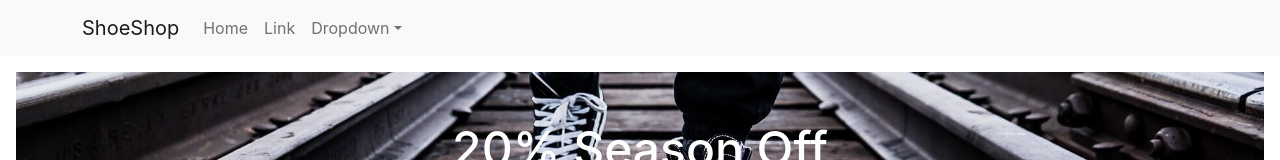
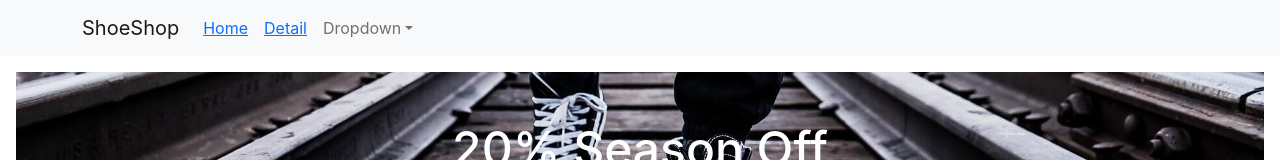
Before and after one commit to lownk/Shoe-shop, a React (Create React App) app: page / in a window 1280 px wide. Shown: the top 160 px of the page. Built offline with nearby package versions, Linux system fonts and the light colour scheme.

Commit message:
버튼 라우팅 기능 구현

```diff
--- a/src/App.js
+++ b/src/App.js
@@ -3,6 +3,8 @@ import "./App.css";
 import { Button, Navbar, Container, Nav, NavDropdown } from "react-bootstrap";
 import Data from "./data.js";
 import Card from "./Card.js";
+import Jumbotron from "./Jumbotron.js";
+import Detail from "./Detail.js";
 
 import { Link, Route, Switch } from "react-router-dom";
 
@@ -18,8 +20,12 @@ function App() {
             <Navbar.Toggle aria-controls="basic-navbar-nav" />
             <Navbar.Collapse id="basic-navbar-nav">
               <Nav className="me-auto">
-                <Nav.Link href="#home">Home</Nav.Link>
-                <Nav.Link href="#link">Link</Nav.Link>
+                <Nav.Link>
+                  <Link to="/">Home</Link>
+                </Nav.Link>
+                <Nav.Link>
+                  <Link to="/detail">Detail</Link>
+                </Nav.Link>
                 <NavDropdown title="Dropdown" id="basic-nav-dropdown">
                   <NavDropdown.Item href="#action/3.1">Action</NavDropdown.Item>
                   <NavDropdown.Item href="#action/3.2">
@@ -40,21 +46,7 @@ function App() {
       </div>
 
       <Route exact path="/">
-        <div className="bg-light p-5 rounded-lg m-3 background">
-          <div className="innerbackground">
-            <h1 className="title">20% Season Off</h1>
-            <p className="lead">
-              This is a simple hero unit, a simple jumbotron-style component for
-              calling extra attention to featured content or information. It
-              uses utility classes for typography and spacing to space content
-              out within the larger container.
-            </p>
-            <a className="btn btn-primary btn-lg" href="#" role="button">
-              Learn more
-            </a>
-          </div>
-        </div>
-
+        <Jumbotron />
         <div className="container">
           <div className="row">
             {data.map((a, i) => {
@@ -65,22 +57,7 @@ function App() {
       </Route>
 
       <Route path="/detail">
-        <div className="container">
-          <div className="row">
-            <div className="col-md-6">
-              <img
-                src="https://codingapple1.github.io/shop/shoes1.jpg"
-                width="100%"
-              />
-            </div>
-            <div className="col-md-6 mt-4">
-              <h4 className="pt-5">상품명</h4>
-              <p>상품설명</p>
-              <p>120000원</p>
-              <button className="btn btn-danger">주문하기</button>
-            </div>
-          </div>
-        </div>
+        <Detail />
       </Route>
     </div>
   );
--- /dev/null
+++ b/src/Detail.js
@@ -0,0 +1,24 @@
+import React from "react";
+
+function Detail() {
+  return (
+    <div className="container">
+      <div className="row">
+        <div className="col-md-6">
+          <img
+            src="https://codingapple1.github.io/shop/shoes1.jpg"
+            width="100%"
+          />
+        </div>
+        <div className="col-md-6 mt-4">
+          <h4 className="pt-5">상품명</h4>
+          <p>상품설명</p>
+          <p>120000원</p>
+          <button className="btn btn-danger">주문하기</button>
+        </div>
+      </div>
+    </div>
+  );
+}
+
+export default Detail;
--- a/src/Jumbotron.js
+++ b/src/Jumbotron.js
@@ -1,24 +1,23 @@
-// import React from "react";
-// import styled from "styled-components";
+import React from "react";
+import styled from "styled-components";
 
-// function Jumbotron() {
-//   return (
-//     <>
-//       <StyledJumbotron>
-//         <Hello, world!
-//         this is a simple hero unit, a simple jumbotron-style
-//         component for calling extra attention to featureed content or
-//         information.
-//         Learn more
-//       </StyledJumbotron>
-//     </>
-//   );
-// }
-// const StyledJumbotron = styled.div`
-//   padding: 2rem 1rem;
-//   margin-bottom: 2rem;
-//   background-color: #e9ecef;
-//   border-radius: 0.3rem;
-// `;
+function Jumbotron() {
+  return (
+    <div className="bg-light p-5 rounded-lg m-3 background">
+      <div className="innerbackground">
+        <h1 className="title">20% Season Off</h1>
+        <p className="lead">
+          This is a simple hero unit, a simple jumbotron-style component for
+          calling extra attention to featured content or information. It uses
+          utility classes for typography and spacing to space content out within
+          the larger container.
+        </p>
+        <a className="btn btn-primary btn-lg" href="#" role="button">
+          Learn more
+        </a>
+      </div>
+    </div>
+  );
+}
 
-// export default Jumbotron;
+export default Jumbotron;
```
